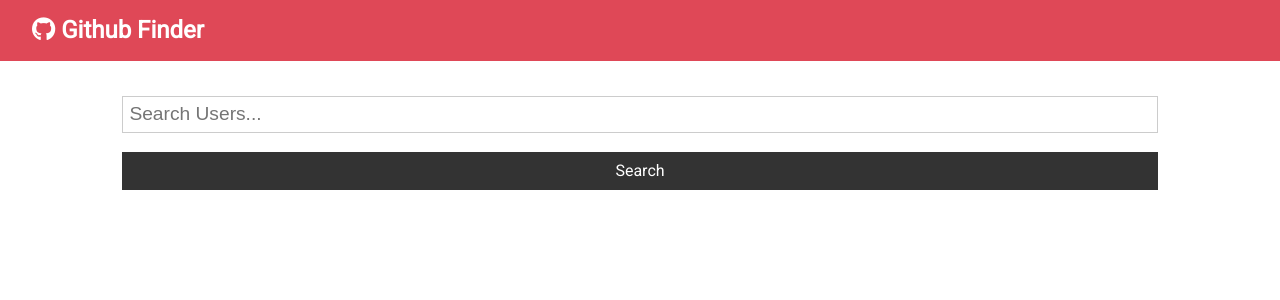
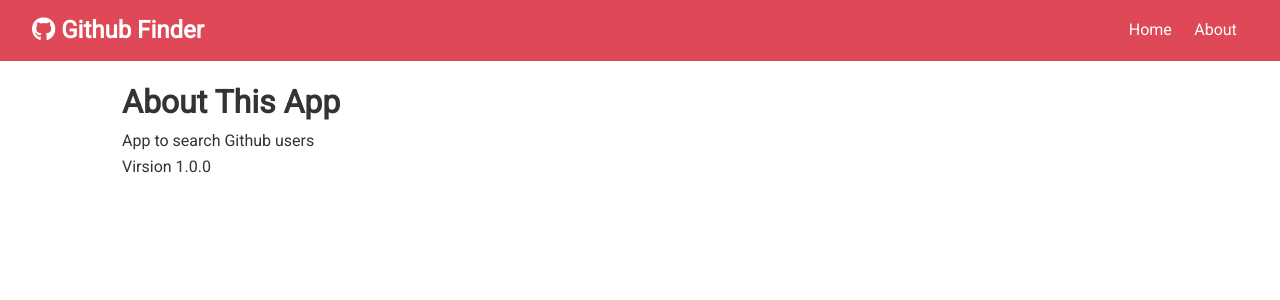
Before and after one commit to sikandar-quraishi/React_Base_Project, a React (Create React App) app: page /about in a window 1280 px wide. Shown: the top 300 px of the page. Built offline with nearby package versions, Linux system fonts and the light colour scheme.

Commit message:
Today i used react router dom

```diff
--- a/package.json
+++ b/package.json
@@ -9,6 +9,7 @@
     "axios": "^0.19.2",
     "react": "^16.13.1",
     "react-dom": "^16.13.1",
+    "react-router-dom": "^5.2.0",
     "react-scripts": "3.4.1"
   },
   "scripts": {
--- a/src/App.js
+++ b/src/App.js
@@ -1,10 +1,12 @@
-import React from "react";
+import React, { Fragment } from "react";
+import { BrowserRouter as Router, Switch, Route } from "react-router-dom";
 import "./App.css";
 import Navbar from "./components/layout/Navbar";
 import Users from "./components/users/Users";
 import Search from "./components/users/Search";
 import Alert from "./components/layout/Alert";
 import axios from "axios";
+import About from "./components/pages/About";
 
 class App extends React.Component {
   state = {
@@ -47,9 +49,16 @@
   render() {
     const { users, loading } = this.state;
     return (
+      <Router>
         <div className="App">
           <Navbar />
           <div className="container">
+            <Switch>
+              <Route
+                exact
+                path="/"
+                render={() => (
+                  <Fragment>
                     <Alert alert={this.state.alert} />
                     <Search
                       searchUsers={this.searchUsers}
@@ -58,8 +67,14 @@
                       setAlert={this.setAlert}
                     />
                     <Users users={users} loading={loading} />
+                  </Fragment>
+                )}
+              />
+              <Route exact path="/about" component={About} />
+            </Switch>
           </div>
         </div>
+      </Router>
     );
   }
 }
--- a/src/components/layout/Navbar.js
+++ b/src/components/layout/Navbar.js
@@ -1,12 +1,21 @@
 import React from "react";
 import PropTypes from "prop-types";
+import { Link } from "react-router-dom";
 
-const Navbar = ({title, icon}) => {
+const Navbar = ({ title, icon }) => {
   return (
     <nav className="navbar bg-primary">
       <h1>
         <i className={icon} /> {title}
       </h1>
+      <ul>
+        <li>
+          <Link to="/">Home</Link>
+        </li>
+        <li>
+          <Link to="/about">About</Link>
+        </li>
+      </ul>
     </nav>
   );
 };
--- /dev/null
+++ b/src/components/pages/About.js
@@ -0,0 +1,13 @@
+import React, {Fragment} from 'react'
+
+const About = () => {
+    return (
+        <Fragment>
+            <h1>About This App</h1>
+            <p>App to search Github users</p>
+            <p>Virsion 1.0.0</p>
+        </Fragment>
+    )
+}
+
+export default About
--- a/src/components/users/Search.js
+++ b/src/components/users/Search.js
@@ -16,7 +16,7 @@
   onSubmit = (e) => {
     e.preventDefault();
     if (this.state.text === ''){
-        this.props.setAlert('Pleas enter something','light')
+        this.props.setAlert('Pleas enter something','primary')
     }else{
         this.props.searchUsers(this.state.text);
         this.setState({ text: "" });
```
Also changed, not shown: 1 other file (tests, documents, lock files or other folders). Lines whose indentation alone changed are shown as unchanged.
